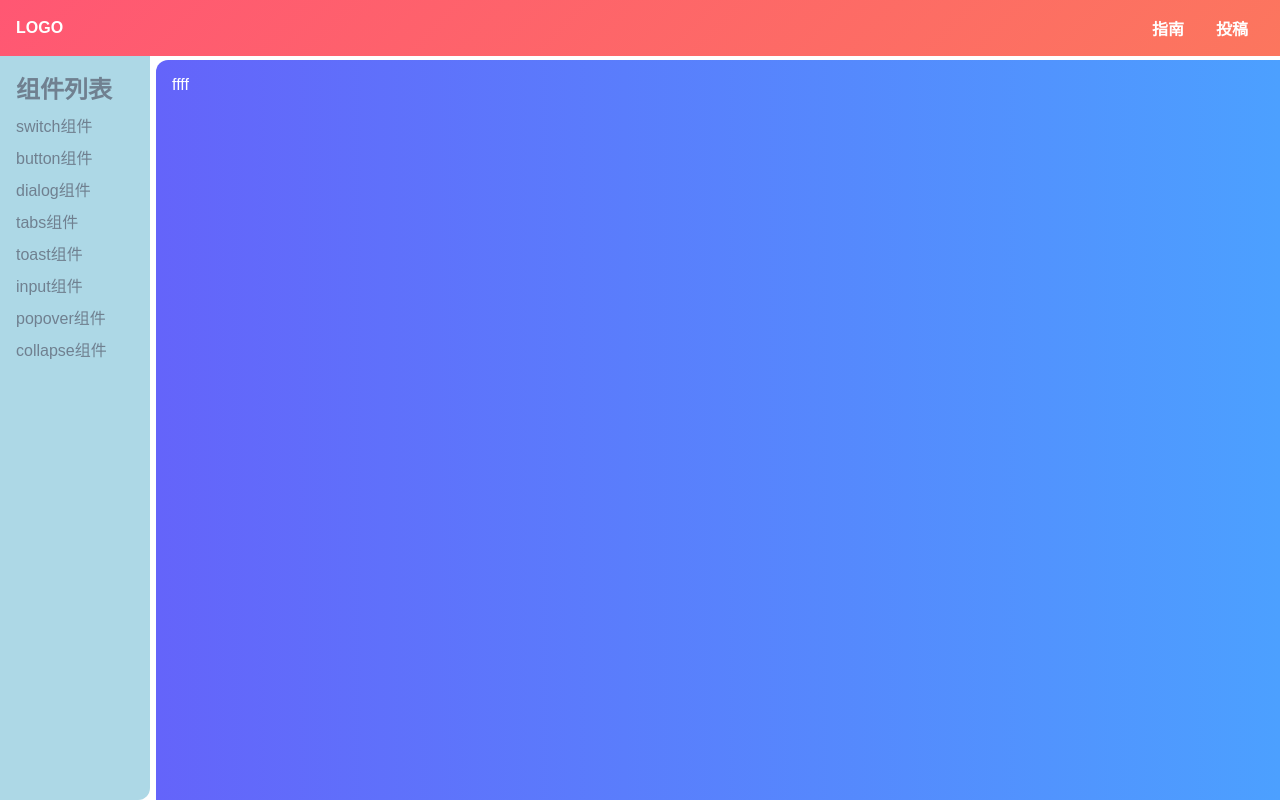
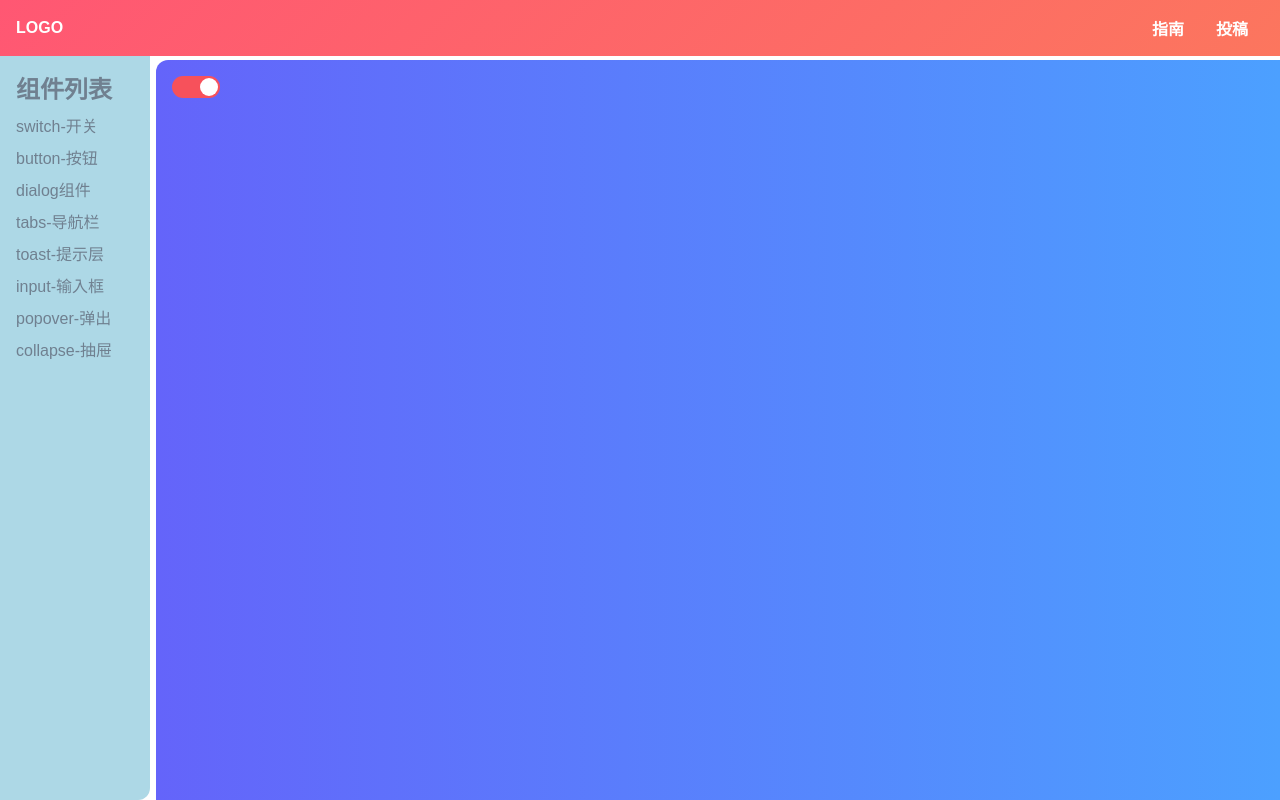
Before and after one commit to yinlong22/fliui, a Vue app: page /#/doc/switch in a window 1280 px wide. Built offline with nearby package versions, Linux system fonts and the light colour scheme.

Commit message:
完成基本样式

```diff
--- a/src/components/SwitchDemo.vue
+++ b/src/components/SwitchDemo.vue
@@ -1,11 +1,20 @@
 <template>
-<div>
- ffff
-</div>
+    <div>
+        <Switch :value="y" @input=" y = $event"/>
+    </div>
 </template>
 
 <script lang="ts">
+    import Switch from '../lib/Switch.vue'
+    import {ref} from 'vue'
 
+    export default {
+        components: {Switch},
+        setup() {
+            const y = ref(true)
+            return {y}
+        }
+    }
 </script>
 
 <style lang="scss" scoped>
--- /dev/null
+++ b/src/lib/Switch.vue
@@ -0,0 +1,56 @@
+<template>
+    <div>
+        <button @click="toggle" :class="{clicked:value}"><span></span></button>
+    </div>
+</template>
+
+<script lang="ts">
+
+    export default {
+        props: {
+            value: Boolean
+        },
+        setup(props, context) {
+            const toggle = () => {
+                context.emit('input', !props.value)
+            }
+            return {toggle}
+        }
+    }
+</script>
+
+<style lang="scss" scoped>
+    $h: 22px;
+    $h2: $h - 4px;
+    button {
+        height: $h;
+        width: $h*2.2;
+        border: none;
+        background: #FC765E;
+        border-radius: $h/2;
+        position: relative;
+    }
+
+    span {
+        position: absolute;
+        top: 2px;
+        left: 2px;
+        height: $h2;
+        width: $h2;
+        background: white;
+        border-radius: $h2/2;
+        transition: 250ms;
+    }
+
+    button.clicked {
+        background: #F7515B;
+    }
+
+    button.clicked > span {
+        left: calc(100% - #{$h2} - 2px);
+    }
+
+    button:focus {
+        outline: none;
+    }
+</style>
--- a/src/views/Doc.vue
+++ b/src/views/Doc.vue
@@ -6,29 +6,29 @@
                 <h2>组件列表</h2>
                 <ol>
                     <li>
-                        <router-link to="/doc/switch/">switch组件</router-link>
+                        <router-link to="/doc/switch/">switch-开关</router-link>
                     </li>
                     <li>
-                        <router-link to="/doc/button/">button组件</router-link>
+                        <router-link to="/doc/button/">button-按钮</router-link>
                     </li>
                     <li>
                         <router-link to="/doc/dialog/">dialog组件</router-link>
                     </li>
                     <li>
-                        <router-link to="/doc/tabs/">tabs组件</router-link>
+                        <router-link to="/doc/tabs/">tabs-导航栏</router-link>
 
                     </li>
                     <li>
-                        <router-link to="/doc/toast/">toast组件</router-link>
+                        <router-link to="/doc/toast/">toast-提示层</router-link>
                     </li>
                     <li>
-                        <router-link to="/doc/input/">input组件</router-link>
+                        <router-link to="/doc/input/">input-输入框</router-link>
                     </li>
                     <li>
-                        <router-link to="/doc/popover/">popover组件</router-link>
+                        <router-link to="/doc/popover/">popover-弹出</router-link>
                     </li>
                     <li>
-                        <router-link to="/doc/collapse/">collapse组件</router-link>
+                        <router-link to="/doc/collapse/">collapse-抽屉</router-link>
                     </li>
                 </ol>
                 <div v-if="isPhone">
@@ -94,6 +94,7 @@
     }
 
     aside {
+        z-index: 2;
         border-radius: 0 0 12px 0;
         background: lightblue;
         width: 150px;
--- a/src/views/Home.vue
+++ b/src/views/Home.vue
@@ -2,7 +2,7 @@
     <div>
         <TopNav/>
         <div class="banner">
-            <h1>flightUI2</h1>
+            <h1>flightUI 2.0</h1>
             <h2>一个网站快速成型的 ui 框架</h2>
             <p>基于Vue3.0的桌面端组件库</p>
             <p class="actions">
```
